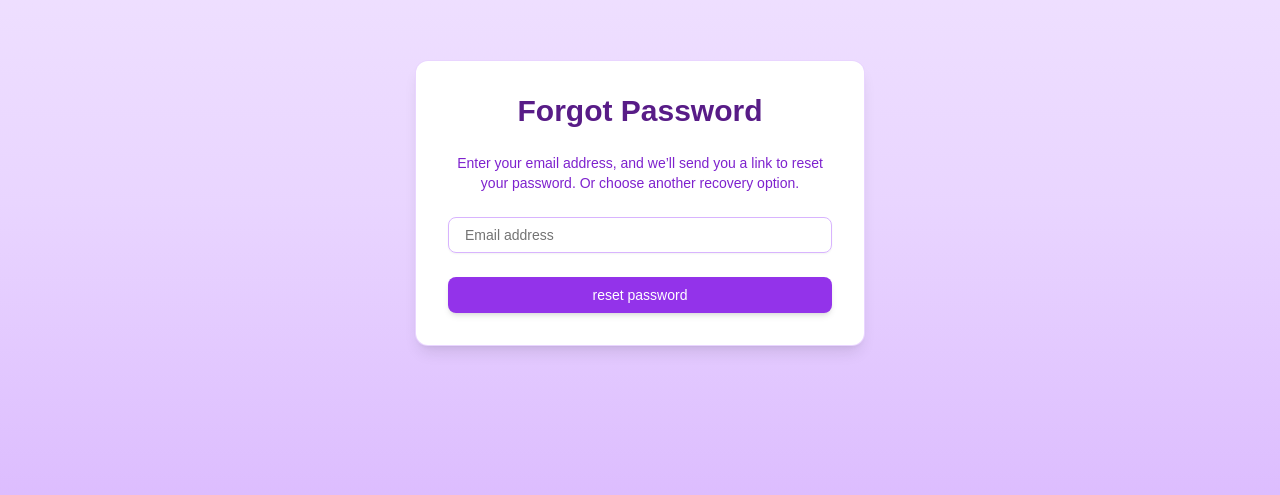
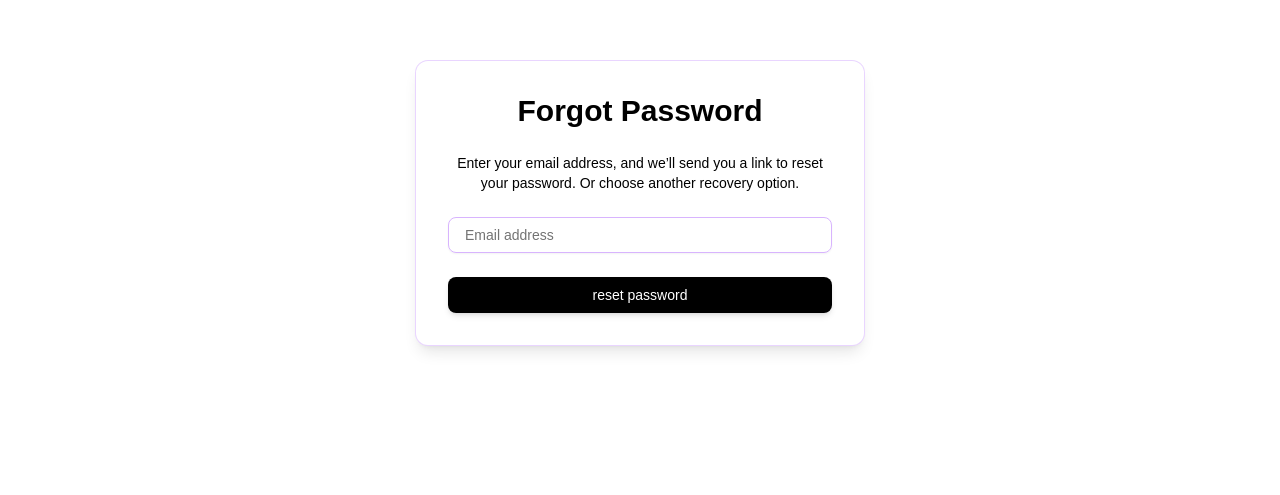
Before and after one commit to ceylonai/ceylon-ai-dashboard, a Next.js app: page /auth/forgot-password in a window 1280 px wide. Shown: the part 197-692 px from the top of the page. Built offline with nearby package versions, Linux system fonts and the light colour scheme.

Commit message:
change color

```diff
--- a/src/app/auth/forgot-password/page.tsx
+++ b/src/app/auth/forgot-password/page.tsx
@@ -6,10 +6,10 @@ export default function Page() {
 
     return (
         <div
-            className="flex min-h-screen items-center justify-center bg-gradient-to-b from-purple-100 via-purple-200 to-purple-300">
+            className="flex min-h-screen items-center justify-center">
             <div className="w-full max-w-md p-8 space-y-6 bg-white rounded-xl shadow-lg ring-1 ring-purple-200">
-                <h1 className="text-3xl font-extrabold text-purple-900 text-center">Forgot Password</h1>
-                <p className="text-sm text-purple-700 text-center">
+                <h1 className="text-3xl font-extrabold text-black text-center">Forgot Password</h1>
+                <p className="text-sm text-black text-center">
                     Enter your email address, and we’ll send you a link to reset your password. Or choose another
                     recovery option.
                 </p>
@@ -24,7 +24,7 @@ export default function Page() {
                     </div>
                         <Button
                             type="submit"
-                            className="w-full py-2 px-4 bg-purple-600 text-white rounded-lg shadow-md hover:bg-purple-700 focus:outline-none focus:ring-2 focus:ring-purple-500"
+                            className="w-full py-2 px-4 bg-black text-white rounded-lg shadow-md hover:bg-purple-700 focus:outline-none focus:ring-2 focus:ring-purple-500"
                         >reset password
                         </Button>
                 </form>
```
